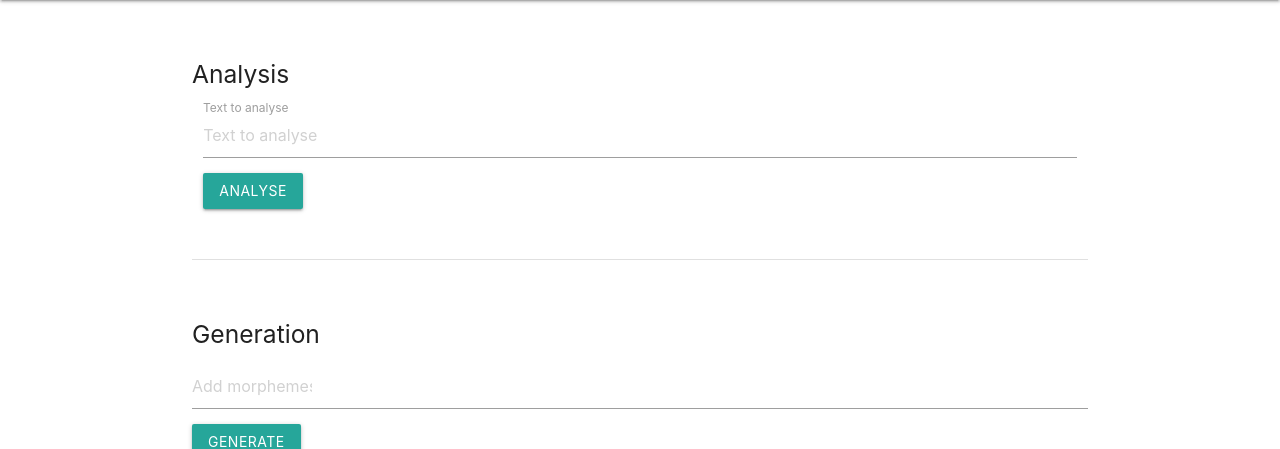
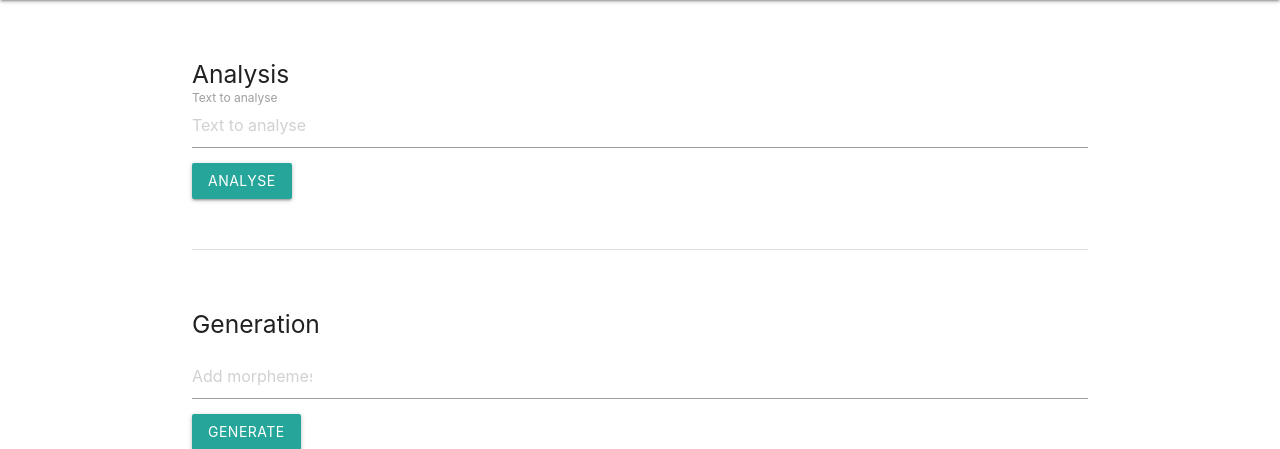
Before and after one commit to smc/mlmorph-web, a Flask app: page / in a window 1280 px wide. Shown: the part 64-513 px from the top of the page. Run offline with Flask 2, Linux system fonts and the light colour scheme.

Commit message:
Fix left padding of the analysis section

```diff
--- a/templates/mlmorph.html
+++ b/templates/mlmorph.html
@@ -10,9 +10,9 @@
 <p class=error><strong>Error:</strong> {{ error }}{% endif %}
 	<section class='section analyse row' id="analyser">
 		<h5>Analysis</h5>
-		<div class="input-field col s12">
+		<div class="input-field s12">
 			<textarea id="text_to_analyse" placeholder='Text to analyse' class="materialize-textarea" name="text">{% if text %}{{text}}{% endif %}</textarea>
-			<label for="text_to_analyse">Text to analyse</label>
+			<label for="text_to_analyse" >Text to analyse</label>
 			<a id='analyse' class="waves-effect waves-light btn">Analyse</a>
 		</div>
 		<progress id="analresult-progress"></progress>
```
